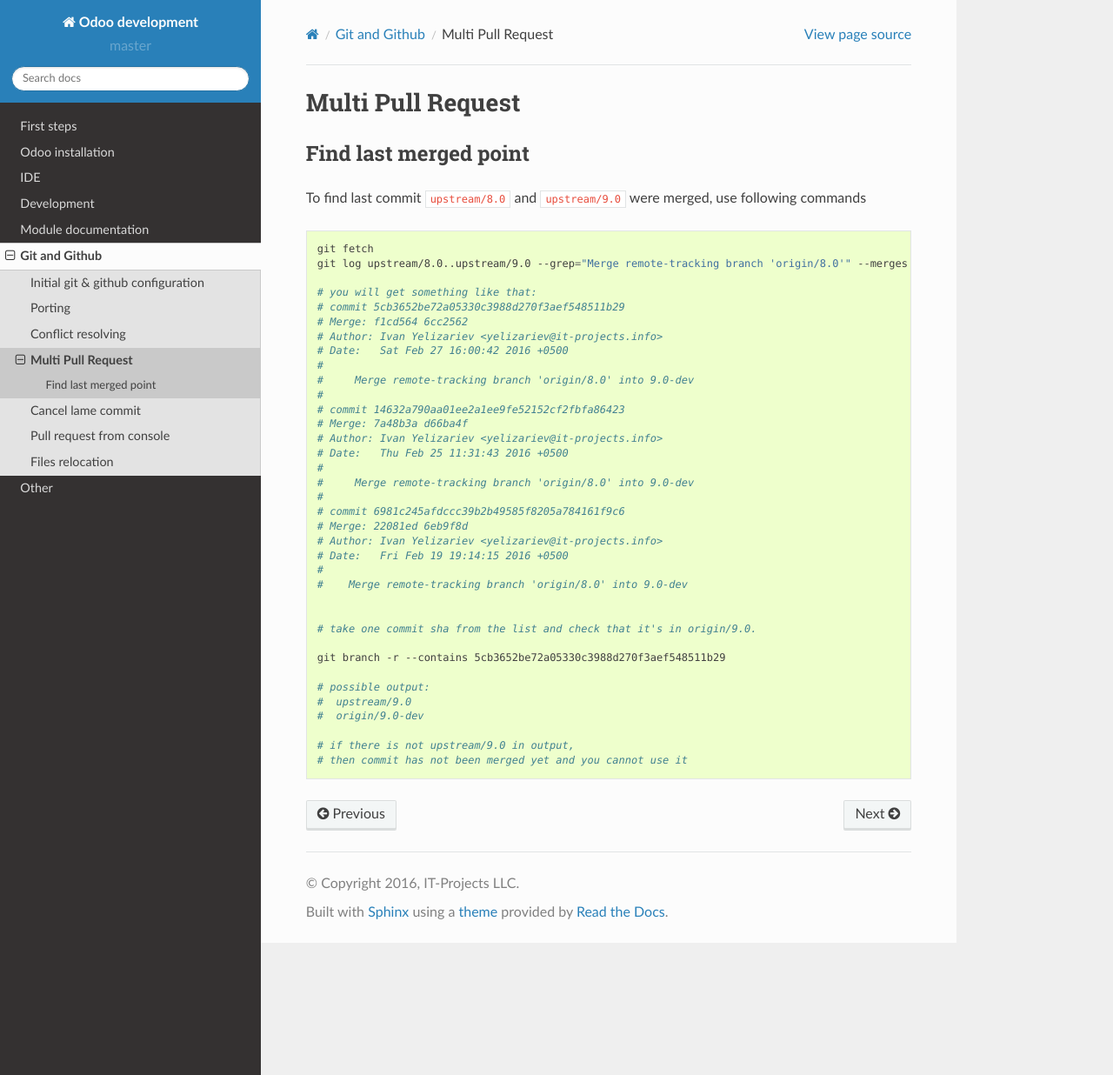
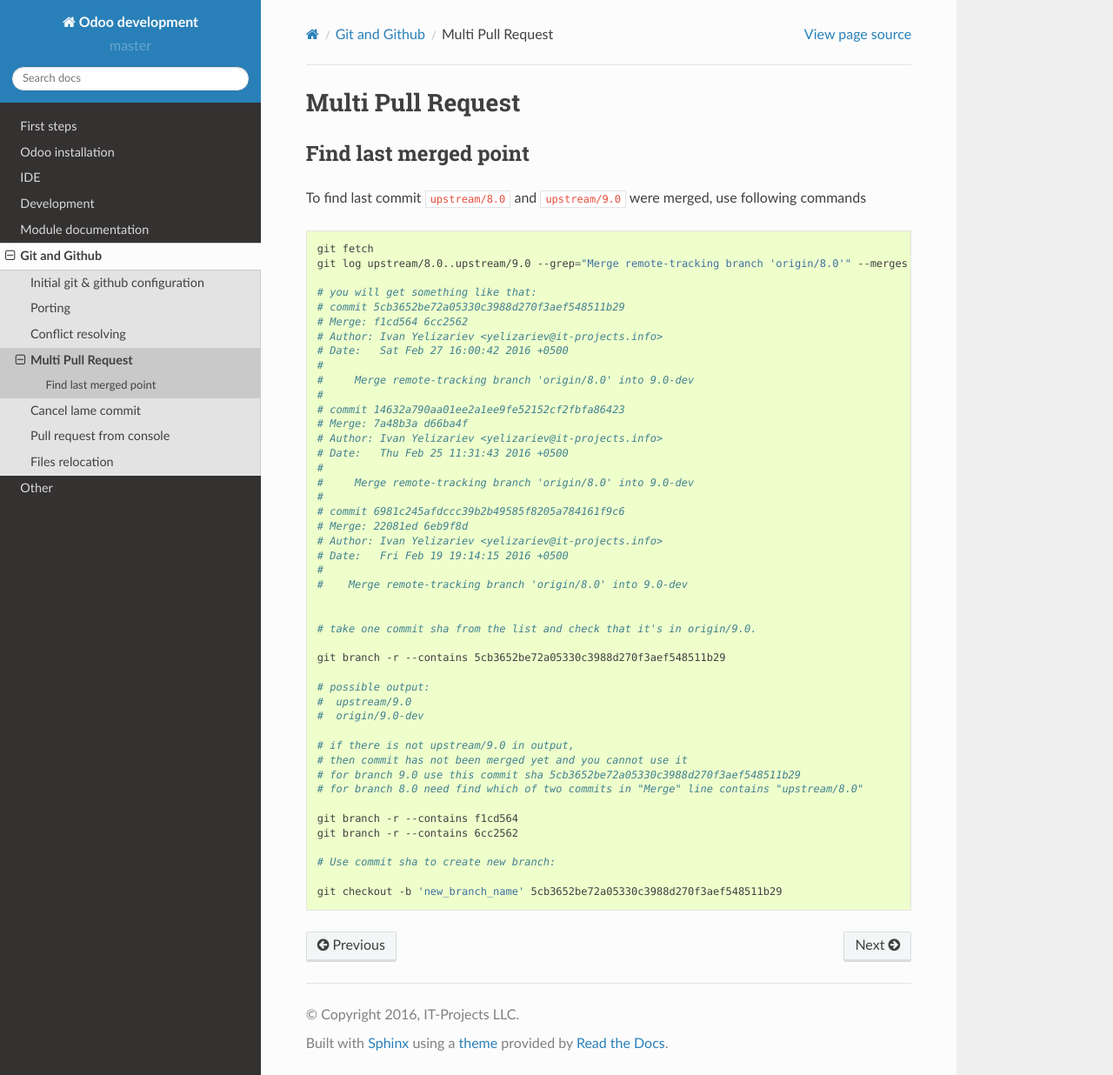
Before and after one commit to itpp-labs/odoo-development, a Sphinx documentation site: the page built from docs/git/multi-pull-request.rst, in a window 1280 px wide and 1236 px high. Shown: the whole window at 87% size. Built offline with Sphinx 7.4.7 and the Read the Docs theme 2.0.0, drawn with Linux system fonts in a browser that asks for light colours.

Commit message:
add description

```diff
--- a/docs/git/multi-pull-request.rst
+++ b/docs/git/multi-pull-request.rst
@@ -44,3 +44,12 @@
 
     # if there is not upstream/9.0 in output,
     # then commit has not been merged yet and you cannot use it
+    # for branch 9.0 use this commit sha 5cb3652be72a05330c3988d270f3aef548511b29
+    # for branch 8.0 need find which of two commits in "Merge" line contains "upstream/8.0"
+
+    git branch -r --contains f1cd564
+    git branch -r --contains 6cc2562
+
+    # Use commit sha to create new branch:
+
+    git checkout -b 'new_branch_name' 5cb3652be72a05330c3988d270f3aef548511b29
```
